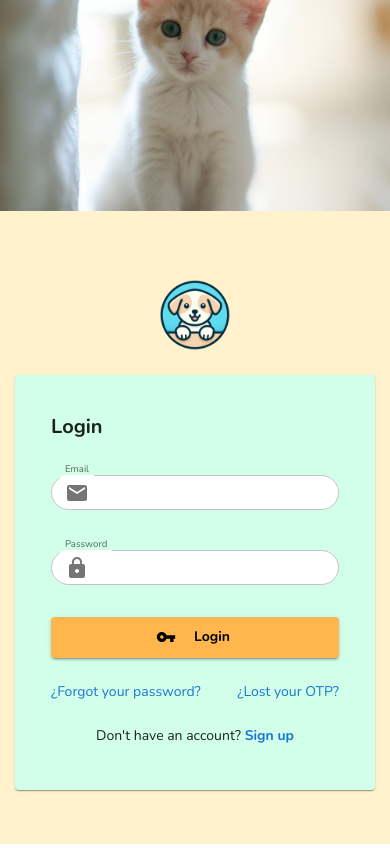
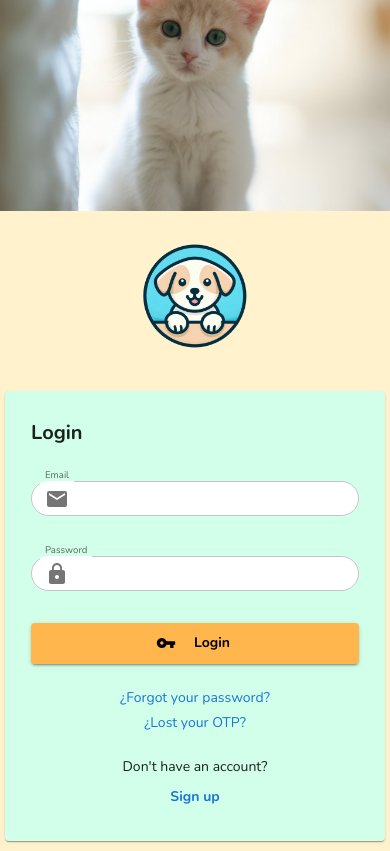
Before and after one commit to BrySan20/DWP-Frontend-PawsAndHearts, a React (Vite) app: page / in a window 390 px wide. Built offline with nearby package versions, Linux system fonts and the light colour scheme.

Commit message:
Login and register links fixed

```diff
--- a/src/pages/LoginPage/LoginPage.css
+++ b/src/pages/LoginPage/LoginPage.css
@@ -1,8 +1,9 @@
 .login-container {
   display: flex;
-  height: 100vh;
-  width: 100vw;
-  overflow-x: hidden;
+  min-height: 100vh;
+  width: 100%;
+  overflow: auto;
+  flex-direction: row;
 }
 
 .login-image {
@@ -30,11 +31,12 @@
   width: 100%;
   max-width: 400px;
   height: auto;
-  min-height: 400px;
-  padding: 20px;
+  min-height: auto;
+  padding: 10px;
   background-color: #7bf0bb;
   box-shadow: 0px 4px 10px rgba(0, 0, 0, 0.2);
   border-radius: 10px;
+  overflow: auto;
 }
 
 .login-title {
@@ -60,7 +62,7 @@
   font-weight: bold;
 }
 
-/* Media query para tablets */
+/* Media query for tablets */
 @media screen and (max-width: 1024px) {
   .login-logo {
     width: 150px;
@@ -68,10 +70,11 @@
 
   .login-card {
     max-width: 350px;
+    padding: 15px;
   }
 }
 
-/* Media query para tablets pequeñas y móviles grandes */
+/* Media query for small tablets and large mobiles */
 @media screen and (max-width: 768px) {
   .login-container {
     flex-direction: column;
@@ -84,49 +87,86 @@
 
   .login-content {
     width: 100%;
-    height: 70vh;
-  }
-
-  .login-logo {
-    width: 120px;
-    margin-bottom: 15px;
+    height: auto;
+    min-height: 70vh;
+    padding: 15px 10px;
   }
 
   .login-card {
     max-width: 450px;
+    padding: 15px;
   }
 }
 
-/* Media query para móviles */
+/* Media query for mobiles */
 @media screen and (max-width: 480px) {
   .login-image {
     height: 25vh;
   }
 
   .login-content {
-    height: 75vh;
-    padding: 15px;
-  }
-
-  .login-logo {
-    width: 100px;
-    margin-bottom: 10px;
+    height: auto;
+    min-height: 75vh;
+    padding: 15px 10px;
   }
 
   .login-card {
     max-width: 100%;
-    min-height: 350px;
+    padding: 10px;
   }
 }
 
-/* Media query para móviles pequeños */
+/* Media query for small mobiles */
 @media screen and (max-width: 320px) {
   .login-image {
     height: 20vh;
   }
 
   .login-content {
-    height: 80vh;
-    padding: 10px;
+    height: auto;
+    min-height: 80vh;
+    padding: 10px 5px;
+  }
+
+  .login-card {
+    padding: 8px;
   }
 }
+
+/* Add this media query for browser zoom scenarios */
+@media screen and (max-width: 480px), (max-height: 600px) {
+  .login-container {
+    min-height: 100vh;
+    overflow-y: auto;
+  }
+
+  .login-content {
+    padding: 10px 5px;
+  }
+
+  .login-card {
+    padding: 10px;
+    min-height: auto;
+  }
+}
+
+.signup-link, .password-reset-options {
+  display: block;
+  width: 100%;
+  margin-top: 10px;
+  text-align: center;
+}
+
+.password-reset-options {
+  display: flex;
+  flex-wrap: wrap;
+  justify-content: space-between;
+  gap: 5px;
+}
+
+@media screen and (max-width: 380px) {
+  .password-reset-options {
+    flex-direction: column;
+    align-items: center;
+  }
+}
--- a/src/pages/LoginPage/LoginPage.jsx
+++ b/src/pages/LoginPage/LoginPage.jsx
@@ -119,7 +119,12 @@ const LoginPage = () => {
             <Box className="login-image" />
             <Box className="login-content">
                 <img src={logo} alt="Logo" className="login-logo" />
-                <Card sx={{ backgroundColor: "#D1FFEA" }} className="login-card">
+                <Card sx={{
+                    backgroundColor: "#D1FFEA",
+                    overflow: "visible",
+                    display: "flex",
+                    flexDirection: "column"
+                }} className="login-card">
                     <CardContent>
                         <Box sx={{ display: "flex", flexDirection: "column", gap: isMobile ? 2 : 3 }}>
                             <Typography variant={isMobile ? "h6" : "h5"} sx={{ fontWeight: 'bold' }}>
@@ -170,7 +175,13 @@ const LoginPage = () => {
                                 </Button>
                             </Box>
 
-                            <Box sx={{ display: "flex", justifyContent: "space-between", mt: isMobile ? 1 : 2 }}>
+                            <Box sx={{
+                                display: "flex",
+                                flexDirection: isMobile ? "column" : "row",
+                                justifyContent: "space-between",
+                                flexWrap: "wrap",
+                                mt: isMobile ? 1 : 2
+                            }} className="password-reset-options">
                                 <Typography variant="body2" sx={{ cursor: 'pointer', color: '#1976d2' }} onClick={() => setResetPasswordModalOpen(true)}>
                                     ¿Forgot your password?
                                 </Typography>
--- a/src/pages/RegisterPage/RegisterPage.css
+++ b/src/pages/RegisterPage/RegisterPage.css
@@ -1,8 +1,9 @@
 .register-container {
   display: flex;
-  height: 100vh;
-  width: 100vw;
-  overflow-x: hidden;
+  min-height: 100vh;
+  width: 100%;
+  overflow: auto;
+  flex-direction: row;
 }
 
 .register-image {
@@ -30,11 +31,12 @@
   width: 100%;
   max-width: 400px;
   height: auto;
-  min-height: 450px;
-  padding: 20px;
+  min-height: auto;
+  padding: 15px;
   background-color: #7bf0bb;
   box-shadow: 0px 4px 10px rgba(0, 0, 0, 0.2);
   border-radius: 10px;
+  overflow: auto;
 }
 
 .register-title {
@@ -58,12 +60,13 @@
   color: #1976d2;
   text-decoration: none;
   font-weight: bold;
+  display: inline-block;
 }
 
 /* Media query para tablets */
 @media screen and (max-width: 1024px) {
   .register-logo {
-    width: 150px;
+    width: 130px;
   }
 
   .register-card {
@@ -84,7 +87,9 @@
 
   .register-content {
     width: 100%;
-    height: 75vh;
+    height: auto;
+    min-height: 75vh;
+    padding: 15px 10px;
   }
 
   .register-logo {
@@ -94,6 +99,7 @@
 
   .register-card {
     max-width: 450px;
+    padding: 15px;
   }
 }
 
@@ -104,8 +110,9 @@
   }
 
   .register-content {
-    height: 80vh;
-    padding: 15px;
+    height: auto;
+    min-height: 80vh;
+    padding: 15px 10px;
   }
 
   .register-logo {
@@ -115,7 +122,7 @@
 
   .register-card {
     max-width: 100%;
-    min-height: 450px;
+    padding: 10px;
   }
 }
 
@@ -126,7 +133,29 @@
   }
 
   .register-content {
-    height: 85vh;
-    padding: 10px;
+    height: auto;
+    min-height: 85vh;
+    padding: 10px 5px;
+  }
+
+  .register-card {
+    padding: 8px;
   }
 }
+
+/* Add this media query for browser zoom scenarios */
+@media screen and (max-width: 480px), (max-height: 600px) {
+  .register-container {
+    min-height: 100vh;
+    overflow-y: auto;
+  }
+
+  .register-content {
+    padding: 10px 5px;
+  }
+
+  .register-card {
+    padding: 10px;
+    min-height: auto;
+  }
+}
--- a/src/pages/RegisterPage/RegisterPage.jsx
+++ b/src/pages/RegisterPage/RegisterPage.jsx
@@ -126,9 +126,19 @@ const RegisterPage = () => {
             <Box className="register-image" />
             <Box className="register-content">
                 <img src={logo} alt="Logo" className="register-logo" />
-                <Card sx={{ backgroundColor: "#D1FFEA" }} className="register-card">
+                <Card sx={{
+                    backgroundColor: "#D1FFEA",
+                    overflow: "visible",
+                    display: "flex",
+                    flexDirection: "column"
+                }} className="register-card">
                     <CardContent>
-                        <Box sx={{ display: "flex", flexDirection: "column", gap: isMobile ? 1.5 : 2 }}>
+                        <Box sx={{
+                            display: "flex",
+                            flexDirection: "column",
+                            gap: isMobile ? 1 : 1.5,
+                            width: "100%"
+                        }}>
                             <Typography variant={isMobile ? "h6" : "h5"} sx={{ fontWeight: 'bold' }}>
                                 Register
                             </Typography>
@@ -158,19 +168,24 @@ const RegisterPage = () => {
                                 onChange={(e) => handleInputChange(e, setPassword)}
                             />
 
-                            <Box sx={{ display: "flex", justifyContent: "flex-end", mt: isMobile ? 1 : 2 }}>
+                            <Box sx={{
+                                display: "flex",
+                                justifyContent: "flex-end",
+                                mt: isMobile ? 1 : 2,
+                                width: "100%"
+                            }}>
                                 <Button
                                     variant="contained"
                                     fullWidth={isMobile}
                                     sx={{
                                         backgroundColor: "#FFB74D",
                                         color: "black",
-                                        py: isMobile ? 1 : 1.5,
-                                        minHeight: '40px',
+                                        py: isMobile ? 0.5 : 1,
+                                        minHeight: '36px',
                                         display: 'flex',
                                         alignItems: 'center',
                                         justifyContent: 'center',
-                                        gap: '10px'
+                                        gap: '8px'
                                     }}
                                     onClick={handleRegisterStart}
                                     disabled={isLoading}
@@ -178,7 +193,7 @@ const RegisterPage = () => {
                                 >
                                     {isLoading ? (
                                         <>
-                                            <ClockLoader size={20} color="#000000" />
+                                            <ClockLoader size={16} color="#000000" />
                                             <span>Processing...</span>
                                         </>
                                     ) : (
@@ -187,7 +202,7 @@ const RegisterPage = () => {
                                 </Button>
                             </Box>
 
-                            <Typography variant="body2" sx={{ mt: isMobile ? 1 : 2 }}>
+                            <Typography variant="body2" sx={{ mt: isMobile ? 1 : 1.5, textAlign: "center", width: "100%" }}>
                                 Already have an account?{" "}
                                 <Link to="/" className="signup-link">Login</Link>
                             </Typography>
```
